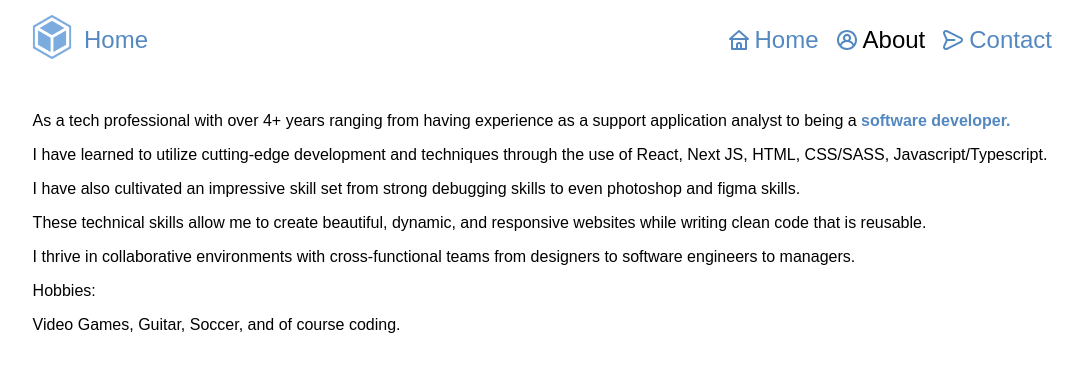
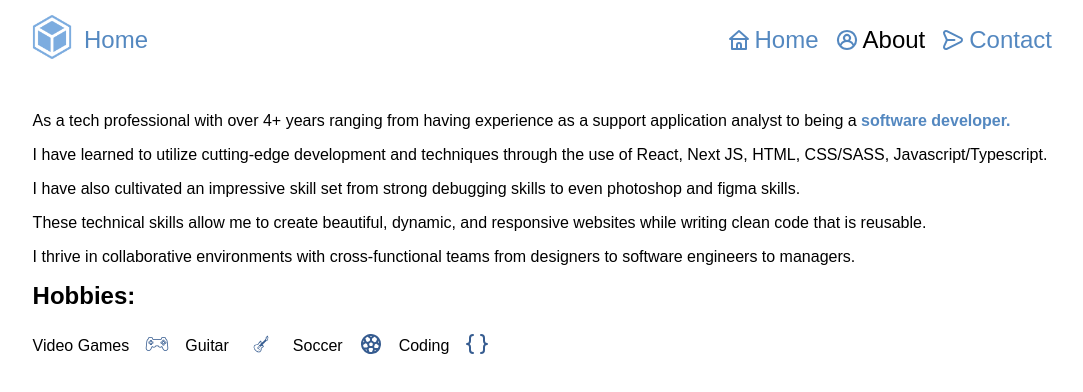
Before and after one commit to jvpink200/portfolioNextJS, a Next.js app: page /about in a window 1280 px wide. Shown: the top 392 px of the page, without its empty margins (100-1183 px from the left). Built offline with nearby package versions, Linux system fonts and the light colour scheme.

Commit message:
added hobby icons

```diff
--- a/src/pages/about.js
+++ b/src/pages/about.js
@@ -1,5 +1,9 @@
 import NavBar from "@/components/NavBar";
 import styles from "../styles/About.module.scss";
+import Image from "next/image";
+import videoGC from "../assets/videoGC.png";
+import electricGuitar from "../assets/electricGuitar.png";
+import { UilFootball, UilBracketsCurly } from "@iconscout/react-unicons";
 export default function About() {
   return (
     <>
@@ -29,7 +33,28 @@ export default function About() {
             from designers to software engineers to managers.
           </p>
           <p className={styles.title}>Hobbies:</p>
-          <p>Video Games, Guitar, Soccer, and of course coding.</p>
+          <ul className={styles.hobbies}>
+            <li>
+              Video Games
+              <span className={styles.videoGC}>
+                <Image src={videoGC} alt="video game controller" />
+              </span>
+            </li>
+            <li>
+              Guitar
+              <span className={styles.electricGuitar}>
+                <Image src={electricGuitar} alt="video game controller" />
+              </span>
+            </li>
+            <li>
+              Soccer
+              <span className={styles.soccer}><UilFootball /></span>
+            </li>
+            <li>
+              Coding
+              <span className={styles.coding}><UilBracketsCurly /></span>
+            </li>
+          </ul>
         </div>
       </section>
     </>
--- a/src/styles/About.module.scss
+++ b/src/styles/About.module.scss
@@ -9,3 +9,51 @@
   flex-direction: column;
   gap: 16px;
 }
+
+.videoGC {
+  width: 40px;
+  img {
+    height: 100%;
+    width: 100%
+  }
+}
+
+.electricGuitar {
+  width: 48px;
+  img {
+    height: 100%;
+    width: 100%;
+  }
+}
+
+.hobbies {
+  display: flex;
+  align-items: center;
+  flex-direction: column;
+  gap:8px;
+  @media screen and (min-width:900px) {
+    flex-direction: row;
+  }
+  li {
+    display: flex;
+    align-items: center;
+    height: 40px;
+    gap:8px;
+  }
+}
+
+.title {
+  display: flex;
+  align-self: center;
+  font-size: 24px;
+  font-weight: 800;
+  @media screen and (min-width:900px) {
+    align-self:flex-start;
+  }
+}
+
+.soccer, .coding {
+  color: #365c90;
+  margin-left:8px;
+  margin-right:8px;
+}
```
Also changed, not shown: src/assets/electricGuitar.png (added), src/assets/videoGC.png (added).
